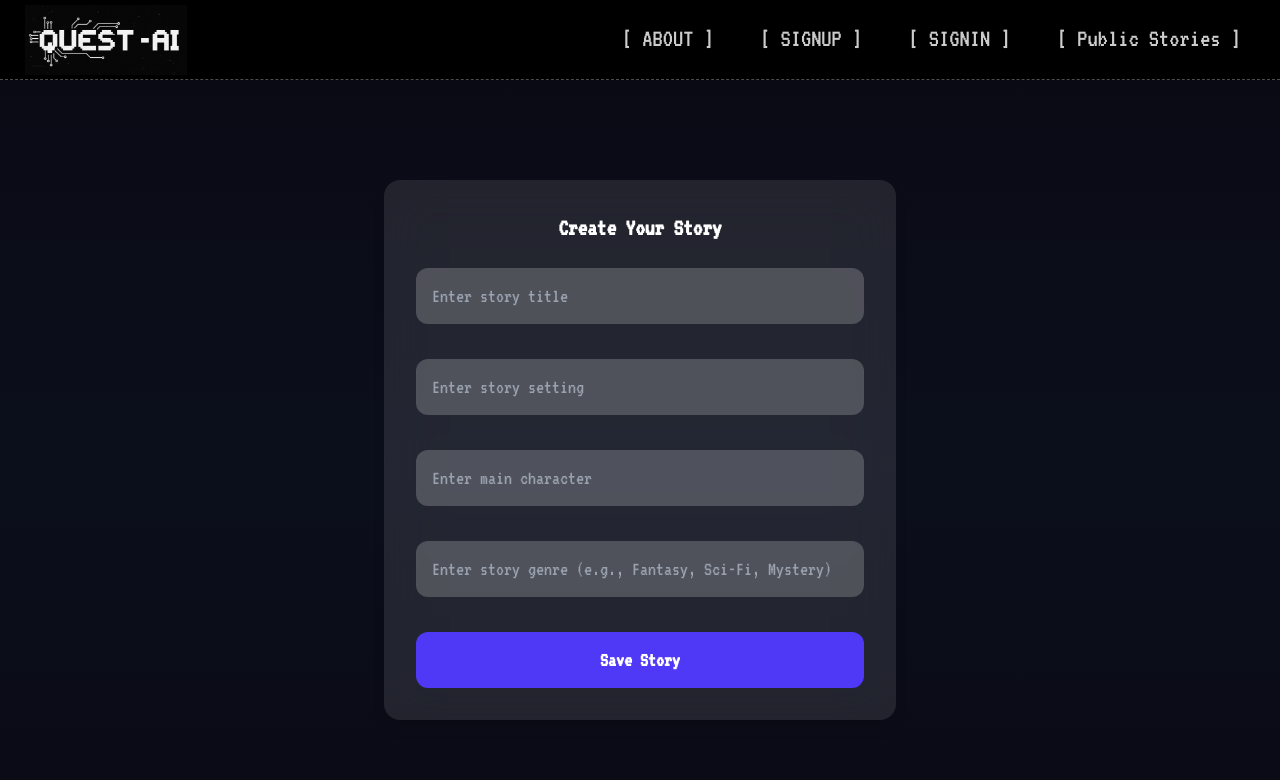
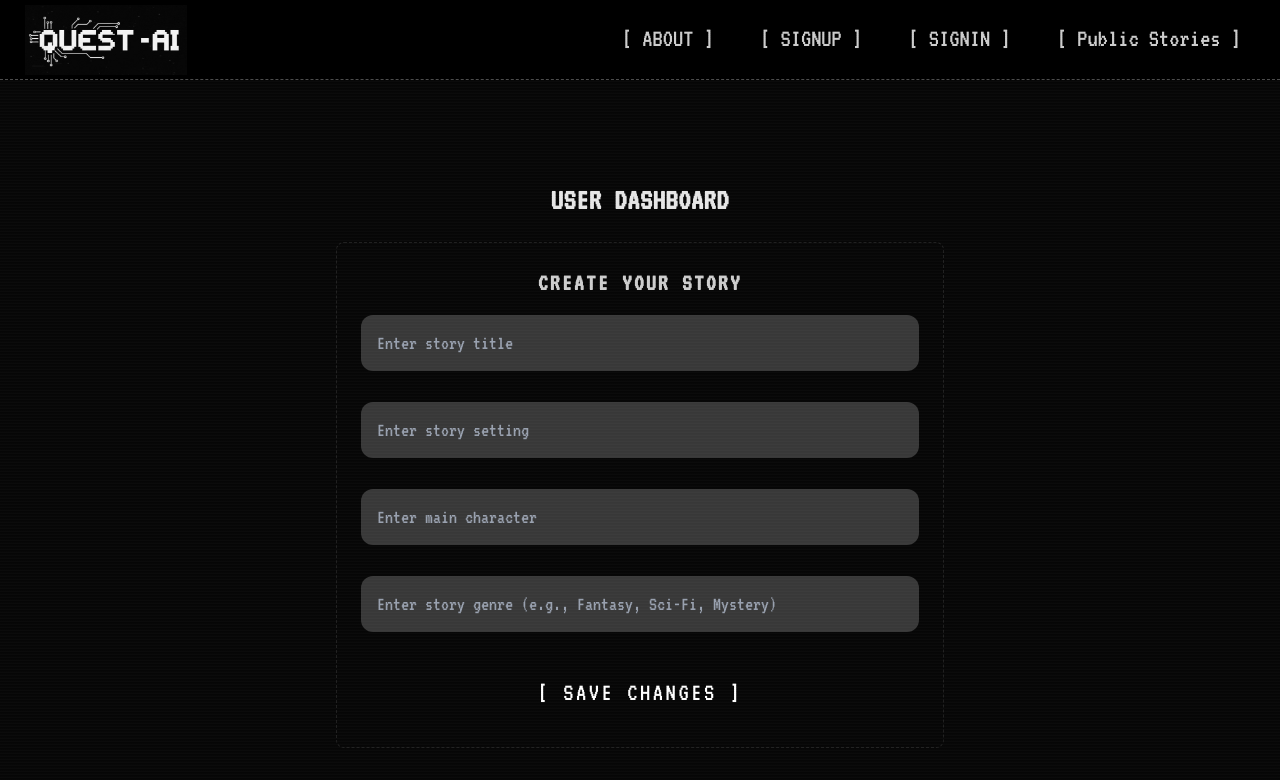
Before and after one commit to Tanmay-Sarda/Quest_AI, a Next.js app in the folder Frontend IDEA 2/: page /Story_Form/1 in a window 1280 px wide. Shown: the top 780 px of the page. Built offline with nearby package versions, Linux system fonts and the light colour scheme; no server answers.

Commit message:
change theme in story-form page
updated story form

```diff
--- a/Frontend IDEA 2/app/Story_Form/[username]/page.js
+++ b/Frontend IDEA 2/app/Story_Form/[username]/page.js
@@ -25,7 +25,7 @@ export default function StoryForm() {
     toast.info("Story is being created...");
 
     try {
-      const token = sessionStorage.getItem("accessToken"); // get token from storage
+      const token = localStorage.getItem("accessToken"); // get token from storage
 
       const payload = {
         title: form.title,
@@ -34,11 +34,11 @@ export default function StoryForm() {
         genre: form.genre, // include genre
       };
 
-      const res = await fetch(`${process.env.NEXT_PUBLIC_HOST}/story/create`, {
+      const res = await fetch("http://localhost:3000/api/v1/story/create", {
         method: "POST",
         headers: {
           "Content-Type": "application/json",
-          Authorization: `Bearer ${token}`, //send JWT in header
+          Authorization: `Bearer ${token}`, // send JWT in header
         },
         body: JSON.stringify(payload),
       });
@@ -63,23 +63,36 @@ export default function StoryForm() {
   };
 
   return (
-    <div className="relative min-h-screen flex items-center justify-center bg-gradient-to-b from-[#0a0a14] via-[#0b0f1c] to-[#0a0a14] text-white overflow-hidden">
+    <div
+      className="relative min-h-screen flex items-start justify-center text-white overflow-hidden"
+      style={{
+        backgroundColor: "#060606",
+        backgroundImage:
+          "linear-gradient(rgba(255,255,255,0.02) 1px, transparent 1px), repeating-linear-gradient(transparent, transparent 2px, rgba(255,255,255,0.01) 3px)",
+        backgroundSize: "100% 3px, 100% 6px",
+        paddingTop: 100,
+      }}
+    >
       <motion.div
         initial={{ opacity: 0, y: 60 }}
         animate={{ opacity: 1, y: -10 }}
         transition={{ duration: 0.8, ease: "easeOut" }}
-        className="w-full max-w-lg bg-white/10 backdrop-blur-xl rounded-2xl shadow-lg p-8"
+        className="w-full max-w-2xl bg-transparent p-8"
       >
         <motion.h2
           initial={{ opacity: 0, y: -20 }}
           animate={{ opacity: 1, y: 0 }}
           transition={{ delay: 0.2 }}
-          className="text-2xl font-bold text-center mb-6"
+          className="text-3xl font-extrabold text-center mb-6 tracking-wide uppercase"
+          style={{ color: "#e6e6e6" }}
         >
-          Create Your Story
+          User Dashboard
         </motion.h2>
 
-        <form onSubmit={handleSubmit} className="space-y-5">
+        <div className="space-y-6">
+          <div className="border border-dashed border-white/10 rounded-lg p-6">
+            <h3 className="text-center uppercase tracking-widest text-2xl mb-4 text-white/80 font-bold">Create Your Story</h3>
+            <form onSubmit={handleSubmit} className="space-y-4">
           {[
             { name: "title", placeholder: "Enter story title" },
             { name: "setting", placeholder: "Enter story setting" },
@@ -99,7 +112,6 @@ export default function StoryForm() {
                 onChange={handleChange}
                 placeholder={field.placeholder}
                 className="w-full rounded-xl bg-white/20 px-4 py-3 text-white placeholder-gray-400 focus:outline-none focus:ring-2 focus:ring-indigo-500 transition-all duration-300 hover:bg-white/30 hover:shadow-lg hover:shadow-indigo-500/30"
-                required
               />
             </motion.div>
           ))}
@@ -108,11 +120,13 @@ export default function StoryForm() {
                 whileHover={{ scale: 1.05 }}
                 whileTap={{ scale: 0.95 }}
                 type="submit"
-            className="w-full rounded-xl bg-indigo-600 px-4 py-3 font-semibold hover:bg-indigo-700 transition"
+                className="mt-6 form-button w-full text-lg tracking-widest"
               >
-            Save Story
+                [ SAVE CHANGES ]
               </motion.button>
         </form>
+          </div>
+        </div>
       </motion.div>
 
       {/* Toast notifications */}
```
Lines whose indentation alone changed are shown as unchanged.
